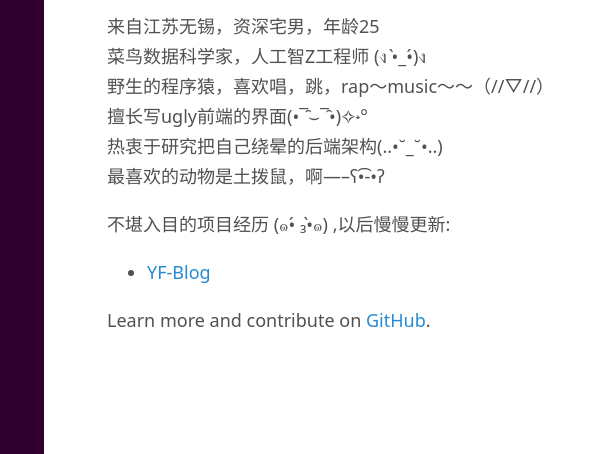
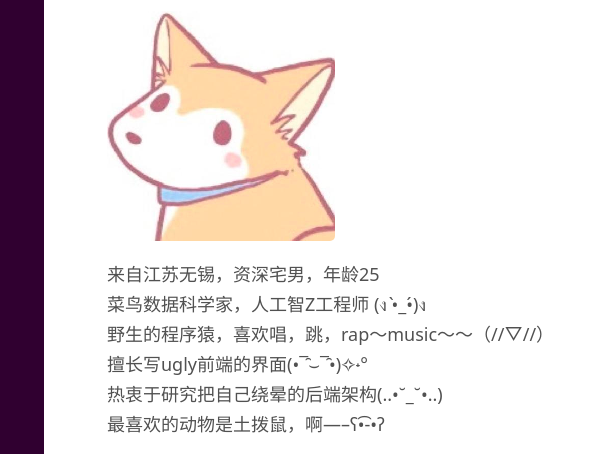
Before and after one commit to YF-Gooo/yf-gooo.github.io, a plain HTML site: page about/index.html in a window 1280 px wide. Shown: the part 201-655 px from the top of the page, 280-885 px from the left. Drawn offline with nearby package versions, Linux system fonts and the light colour scheme.

Commit message:
update site

```diff
--- a/about/index.html
+++ b/about/index.html
@@ -202,7 +202,8 @@
 
 
   <div class="post">
-    <p>来自江苏无锡，资深宅男，年龄25<br>
+    <p><img src="/img/dog-mid.png" alt="头像">
+来自江苏无锡，资深宅男，年龄25<br>
 菜鸟数据科学家，人工智Z工程师 (ง •̀_•́)ง<br>
 野生的程序猿，喜欢唱，跳，rap～music～～（//▽//）<br>
 擅长写ugly前端的界面(•‾̑⌣‾̑•)✧˖°<br>
```
Also changed, not shown: img/dog-mid.png (added).
